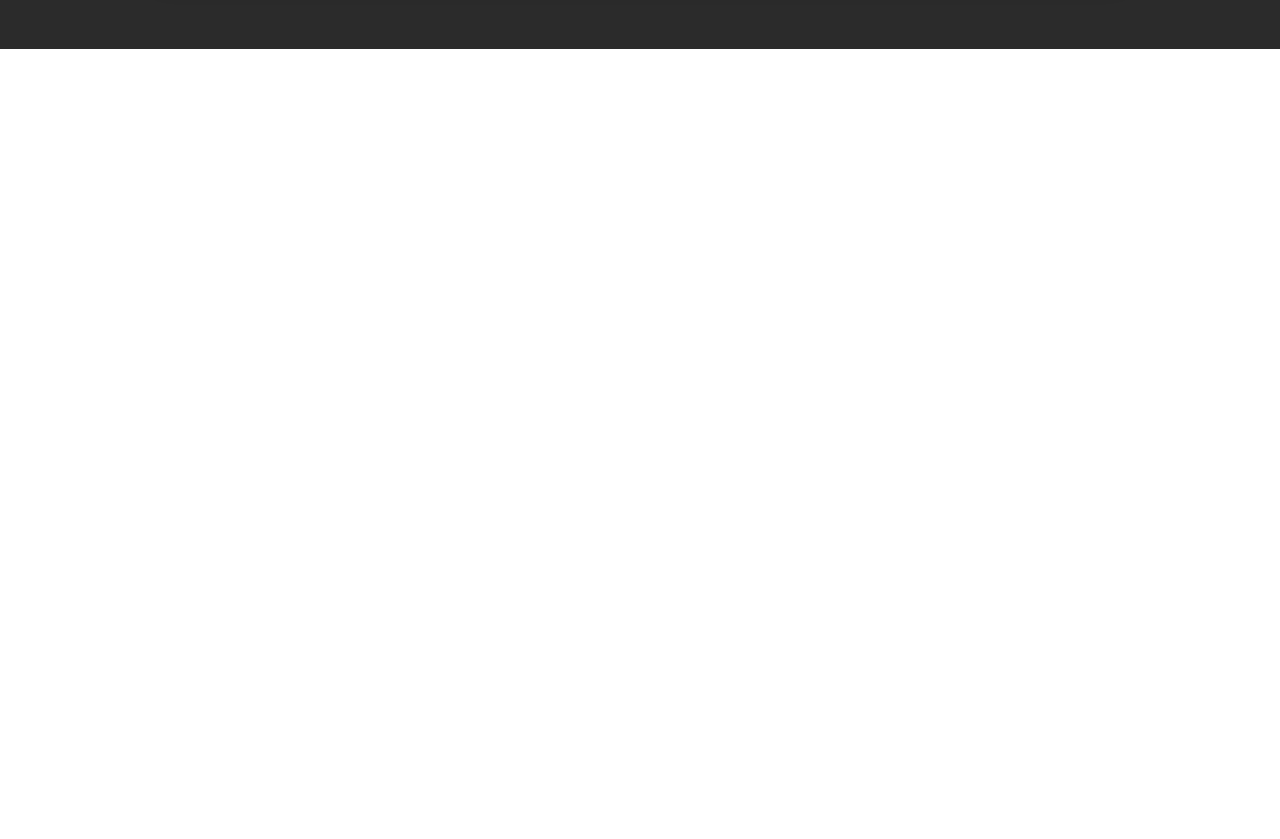
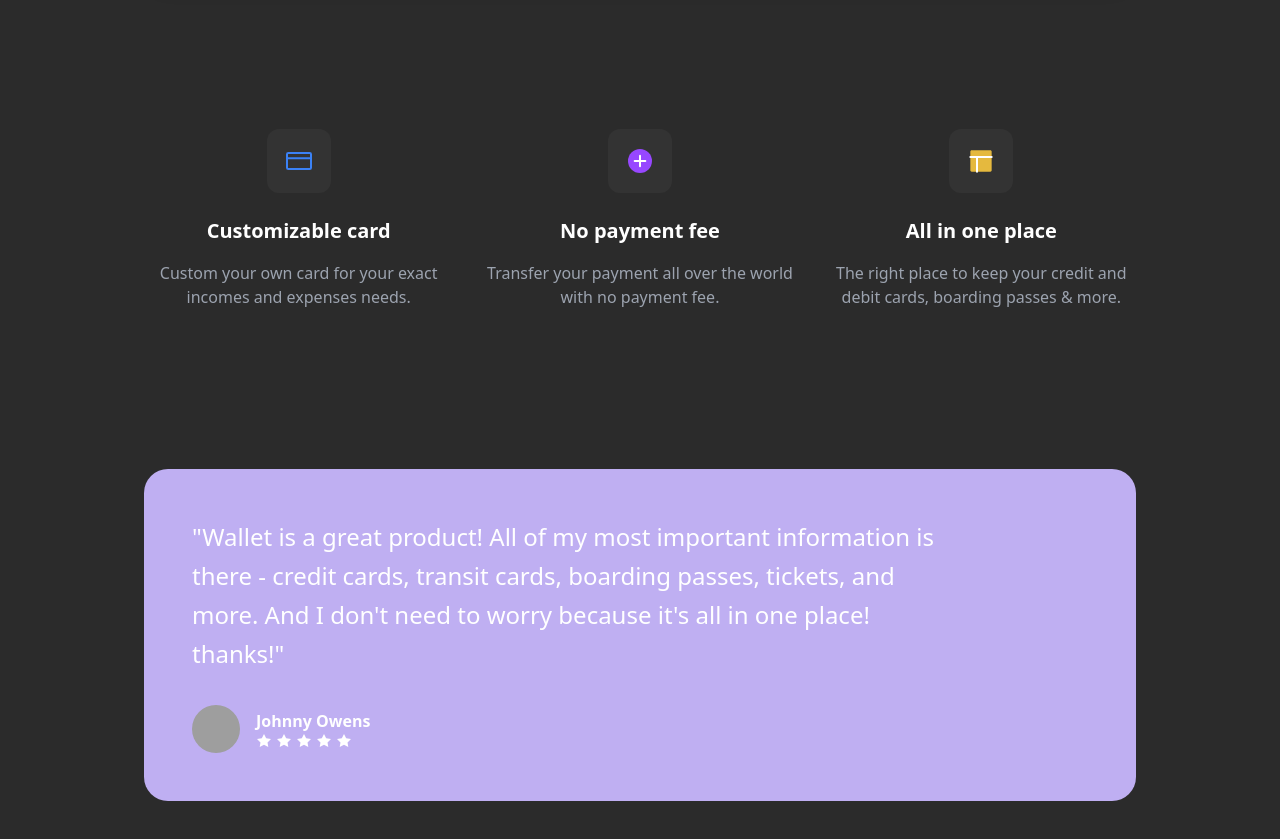
Before and after one commit to anibalalpizar/vue-saas-landing, a Vue app: page / in a window 1280 px wide. Shown: the part 1600-2439 px from the top of the page. Before the commit the page ends 1649 px from the top, so only its background shows below. Built offline with nearby package versions, Linux system fonts and the light colour scheme; grey boxes are pictures that could not be loaded.

Commit message:
add features and testimonial sections to App.vue for enhanced user engagement

```diff
--- a/src/App.vue
+++ b/src/App.vue
@@ -90,5 +90,160 @@ const companies = [
         />
       </div>
     </section>
+
+    <!-- Features Section -->
+    <section class="container mx-auto py-20">
+      <div class="grid grid-cols-1 md:grid-cols-3 gap-8 max-w-5xl mx-auto px-4">
+        <!-- Customizable card -->
+        <div class="text-center">
+          <div
+            class="bg-[#333333] w-16 h-16 rounded-xl flex items-center justify-center mx-auto mb-6"
+          >
+            <svg
+              width="32"
+              height="32"
+              viewBox="0 0 32 32"
+              fill="none"
+              xmlns="http://www.w3.org/2000/svg"
+            >
+              <path
+                d="M26.6667 8H5.33333C4.59695 8 4 8.59695 4 9.33333V22.6667C4 23.403 4.59695 24 5.33333 24H26.6667C27.403 24 28 23.403 28 22.6667V9.33333C28 8.59695 27.403 8 26.6667 8Z"
+                stroke="#3B82F6"
+                stroke-width="2"
+                stroke-linecap="round"
+                stroke-linejoin="round"
+              />
+              <path
+                d="M4 13.3333H28"
+                stroke="#3B82F6"
+                stroke-width="2"
+                stroke-linecap="round"
+                stroke-linejoin="round"
+              />
+            </svg>
+          </div>
+          <h3 class="text-xl font-semibold mb-4">Customizable card</h3>
+          <p class="text-gray-400">
+            Custom your own card for your exact incomes and expenses needs.
+          </p>
+        </div>
+
+        <!-- No payment fee -->
+        <div class="text-center">
+          <div
+            class="bg-[#333333] w-16 h-16 rounded-xl flex items-center justify-center mx-auto mb-6"
+          >
+            <svg
+              width="32"
+              height="32"
+              viewBox="0 0 32 32"
+              fill="none"
+              xmlns="http://www.w3.org/2000/svg"
+            >
+              <circle cx="16" cy="16" r="12" fill="#9747FF" />
+              <path
+                d="M16 10.6667V21.3334"
+                stroke="white"
+                stroke-width="2"
+                stroke-linecap="round"
+                stroke-linejoin="round"
+              />
+              <path
+                d="M10.6667 16H21.3334"
+                stroke="white"
+                stroke-width="2"
+                stroke-linecap="round"
+                stroke-linejoin="round"
+              />
+            </svg>
+          </div>
+          <h3 class="text-xl font-semibold mb-4">No payment fee</h3>
+          <p class="text-gray-400">
+            Transfer your payment all over the world with no payment fee.
+          </p>
+        </div>
+
+        <!-- All in one place -->
+        <div class="text-center">
+          <div
+            class="bg-[#333333] w-16 h-16 rounded-xl flex items-center justify-center mx-auto mb-6"
+          >
+            <svg
+              width="32"
+              height="32"
+              viewBox="0 0 32 32"
+              fill="none"
+              xmlns="http://www.w3.org/2000/svg"
+            >
+              <path
+                d="M25.3333 5.33334H6.66667C5.93029 5.33334 5.33334 5.93029 5.33334 6.66667V25.3333C5.33334 26.0697 5.93029 26.6667 6.66667 26.6667H25.3333C26.0697 26.6667 26.6667 26.0697 26.6667 25.3333V6.66667C26.6667 5.93029 26.0697 5.33334 25.3333 5.33334Z"
+                fill="#E5B93E"
+              />
+              <path
+                d="M12 26.6667V12"
+                stroke="white"
+                stroke-width="2"
+                stroke-linecap="round"
+                stroke-linejoin="round"
+              />
+              <path
+                d="M5.33334 12H26.6667"
+                stroke="white"
+                stroke-width="2"
+                stroke-linecap="round"
+                stroke-linejoin="round"
+              />
+            </svg>
+          </div>
+          <h3 class="text-xl font-semibold mb-4">All in one place</h3>
+          <p class="text-gray-400">
+            The right place to keep your credit and debit cards, boarding passes
+            & more.
+          </p>
+        </div>
+      </div>
+    </section>
+
+    <!-- Testimonial Section -->
+    <section class="container mx-auto py-20">
+      <div class="max-w-5xl mx-auto px-4">
+        <div class="bg-[#BFAFF2] rounded-3xl p-12">
+          <div class="max-w-3xl">
+            <p class="text-2xl mb-8 leading-relaxed">
+              "Wallet is a great product! All of my most important information
+              is there - credit cards, transit cards, boarding passes, tickets,
+              and more. And I don't need to worry because it's all in one place!
+              thanks!"
+            </p>
+            <div class="flex items-center gap-4">
+              <img
+                src="/images/profile.png"
+                alt="Johnny Owens"
+                class="w-12 h-12 rounded-full"
+              />
+              <div>
+                <h4 class="font-semibold">Johnny Owens</h4>
+                <div class="flex gap-1">
+                  <svg
+                    v-for="i in 5"
+                    :key="i"
+                    width="16"
+                    height="16"
+                    viewBox="0 0 16 16"
+                    fill="none"
+                    xmlns="http://www.w3.org/2000/svg"
+                  >
+                    <path
+                      d="M8 1L10.163 5.279L15 6.017L11.5 9.389L12.326 14L8 11.838L3.674 14L4.5 9.389L1 6.017L5.837 5.279L8 1Z"
+                      fill="currentColor"
+                    />
+                  </svg>
+                </div>
+              </div>
+            </div>
+          </div>
+        </div>
+      </div>
+    </section>
   </div>
 </template>
```
